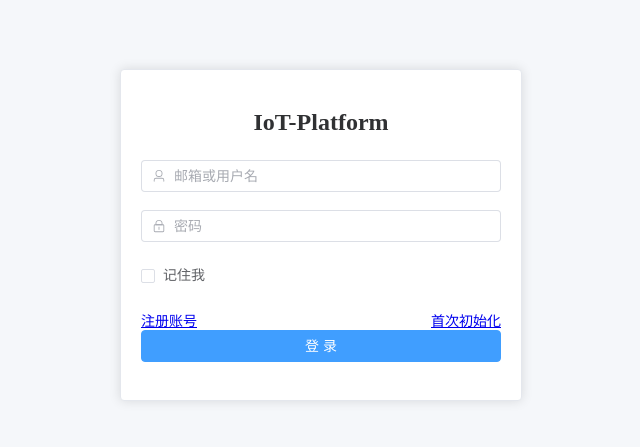
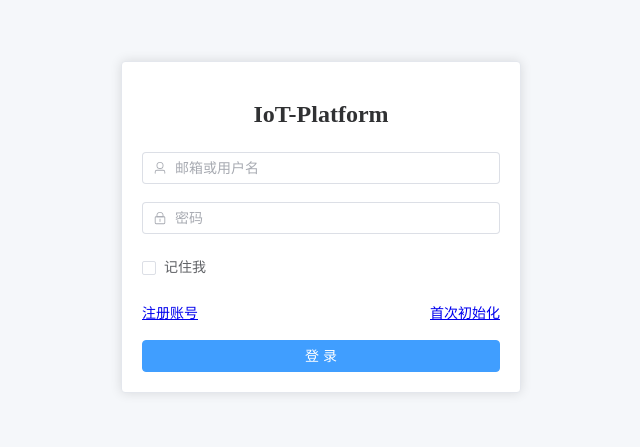
Before and after one commit to wssuifeng/dcim-iot-platform, a Vue app in the folder frontend/: page /login in a window 1280 px wide. Shown: the part 173-620 px from the top of the page, without its empty margins (319-959 px from the left). Built offline with nearby package versions, Linux system fonts and the light colour scheme.

Commit message:
fix(frontend): harden authentication entry flows

```diff
--- a/frontend/index.html
+++ b/frontend/index.html
@@ -1,10 +1,10 @@
 <!DOCTYPE html>
-<html lang="">
+<html lang="zh-CN">
   <head>
     <meta charset="UTF-8">
     <link rel="icon" href="/favicon.ico">
     <meta name="viewport" content="width=device-width, initial-scale=1.0">
-    <title>Vite App</title>
+    <title>数据中心动环监控平台</title>
   </head>
   <body>
     <div id="app"></div>
--- a/frontend/src/App.vue
+++ b/frontend/src/App.vue
@@ -1,3 +1,19 @@
 <template>
   <router-view />
 </template>
+
+<style>
+*,
+*::before,
+*::after {
+  box-sizing: border-box;
+}
+
+html,
+body,
+#app {
+  min-width: 320px;
+  min-height: 100%;
+  margin: 0;
+}
+</style>
--- a/frontend/src/router/index.js
+++ b/frontend/src/router/index.js
@@ -201,12 +201,24 @@ function hasRouteRole(route, authStore, organizationStore) {
 }
 
 function getFirstAccessibleRouteName(authStore, organizationStore) {
-  return (
-    routes[1].children
-      .filter((route) => route.meta.navigation && hasRouteRole(route, authStore, organizationStore))
+  const navigationRoutes = routes.find((route) => route.path === '/')?.children
+    ?.filter((route) => route.meta.navigation) || []
+
+  if (authStore.normalizedRole === PLATFORM_ADMIN) {
+    return navigationRoutes
+      .filter((route) => route.meta.roles?.includes(PLATFORM_ADMIN))
+      .sort((left, right) => left.meta.navigationOrder - right.meta.navigationOrder)[0]
+      ?.name || 'platform-registration'
+  }
+
+  if (organizationStore.currentRole) {
+    return navigationRoutes
+      .filter((route) => route.meta.roles?.includes(organizationStore.currentRole))
       .sort((left, right) => left.meta.navigationOrder - right.meta.navigationOrder)[0]
       ?.name || 'dashboard'
-  )
+  }
+
+  return 'account-organizations'
 }
 
 router.beforeEach(async (to) => {
--- a/frontend/src/views/login/index.vue
+++ b/frontend/src/views/login/index.vue
@@ -140,12 +140,14 @@ async function handleLogin() {
   display: flex;
   justify-content: center;
   align-items: center;
-  height: 100vh;
+  min-height: 100vh;
+  padding: 24px;
+  box-sizing: border-box;
   background-color: #f5f7fa;
 }
 
 .login-card {
-  width: 400px;
+  width: min(400px, 100%);
 }
 
 .login-title {
@@ -161,6 +163,11 @@ async function handleLogin() {
 .login-links {
   display: flex;
   justify-content: space-between;
+  margin-bottom: 18px;
   font-size: 14px;
 }
+
+.login-card :deep(.el-form-item:last-child) {
+  margin-bottom: 0;
+}
 </style>
--- a/frontend/src/views/register/index.vue
+++ b/frontend/src/views/register/index.vue
@@ -46,7 +46,8 @@ const rules = {
 }
 
 async function sendCode() {
-  await formRef.value.validateField('email').catch(() => false)
+  const valid = await formRef.value.validateField('email').then(() => true).catch(() => false)
+  if (!valid) return
   await sendRegistrationCode(form.email)
   ElMessage.success('验证码已发送')
   cooldown.value = 60
@@ -73,4 +74,9 @@ async function submit() {
 h1 { margin: 0 0 22px; font-size: 24px; }
 .code-row { display: grid; grid-template-columns: 1fr 120px; gap: 10px; width: 100%; }
 .submit { width: 100%; margin-bottom: 18px; }
+@media (max-width: 480px) {
+  .auth-shell { padding: 12px; }
+  .auth-panel { padding: 20px; }
+  .code-row { grid-template-columns: 1fr; }
+}
 </style>
--- a/frontend/src/views/setup/index.vue
+++ b/frontend/src/views/setup/index.vue
@@ -3,16 +3,16 @@
     <section class="auth-panel">
       <h1>平台首次初始化</h1>
       <el-alert v-if="!required" title="平台管理员已经初始化" type="info" :closable="false" />
-      <el-form v-else ref="formRef" :model="form" label-position="top">
-        <el-form-item label="部署初始化令牌"><el-input v-model="form.bootstrapToken" type="password" show-password /></el-form-item>
-        <el-form-item label="邮箱"><el-input v-model="form.email" /></el-form-item>
-        <el-form-item label="验证码">
-          <div class="code-row"><el-input v-model="form.verificationCode" maxlength="6" /><el-button @click="sendCode">发送验证码</el-button></div>
+      <el-form v-else ref="formRef" :model="form" :rules="rules" label-position="top">
+        <el-form-item label="部署初始化令牌" prop="bootstrapToken"><el-input v-model="form.bootstrapToken" type="password" show-password /></el-form-item>
+        <el-form-item label="邮箱" prop="email"><el-input v-model="form.email" autocomplete="email" /></el-form-item>
+        <el-form-item label="验证码" prop="verificationCode">
+          <div class="code-row"><el-input v-model="form.verificationCode" maxlength="6" /><el-button :disabled="cooldown > 0" @click="sendCode">{{ cooldown > 0 ? `${cooldown}s` : '发送验证码' }}</el-button></div>
         </el-form-item>
-        <el-form-item label="用户名"><el-input v-model="form.username" /></el-form-item>
+        <el-form-item label="用户名" prop="username"><el-input v-model="form.username" /></el-form-item>
         <el-form-item label="昵称"><el-input v-model="form.nickname" /></el-form-item>
-        <el-form-item label="密码"><el-input v-model="form.password" type="password" show-password /></el-form-item>
-        <el-form-item label="确认密码"><el-input v-model="form.confirmPassword" type="password" show-password /></el-form-item>
+        <el-form-item label="密码" prop="password"><el-input v-model="form.password" type="password" show-password /></el-form-item>
+        <el-form-item label="确认密码" prop="confirmPassword"><el-input v-model="form.confirmPassword" type="password" show-password /></el-form-item>
         <el-button type="primary" class="submit" :loading="loading" @click="submit">创建平台管理员</el-button>
       </el-form>
       <router-link to="/login">返回登录</router-link>
@@ -28,12 +28,33 @@ import { ElMessage } from 'element-plus'
 import { getSetupStatus, initializePlatformAdmin, sendSetupCode } from '@/api/setup'
 
 const router = useRouter()
+const formRef = ref()
 const required = ref(true)
 const loading = ref(false)
+const cooldown = ref(0)
 const form = reactive({ bootstrapToken: '', email: '', verificationCode: '', username: '', nickname: '', password: '', confirmPassword: '' })
+const rules = {
+  bootstrapToken: [{ required: true, message: '请输入部署初始化令牌', trigger: 'blur' }],
+  email: [{ required: true, type: 'email', message: '请输入有效邮箱', trigger: 'blur' }],
+  verificationCode: [{ required: true, pattern: /^\d{6}$/, message: '请输入6位验证码', trigger: 'blur' }],
+  username: [{ required: true, pattern: /^[a-zA-Z0-9_]{4,20}$/, message: '4-20位字母数字下划线', trigger: 'blur' }],
+  password: [{ required: true, pattern: /^(?=.*[a-z])(?=.*[A-Z])(?=.*\d).{8,32}$/, message: '密码需包含大小写字母和数字', trigger: 'blur' }],
+  confirmPassword: [{ validator: (_, value, callback) => value === form.password ? callback() : callback(new Error('两次密码不一致')), trigger: 'blur' }],
+}
 onMounted(async () => { required.value = Boolean((await getSetupStatus()).data?.required) })
-async function sendCode() { await sendSetupCode(form.email); ElMessage.success('验证码已发送') }
+async function sendCode() {
+  const valid = await formRef.value.validateField('email').then(() => true).catch(() => false)
+  if (!valid) return
+  await sendSetupCode(form.email)
+  ElMessage.success('验证码已发送')
+  cooldown.value = 60
+  const timer = window.setInterval(() => {
+    cooldown.value -= 1
+    if (cooldown.value <= 0) window.clearInterval(timer)
+  }, 1000)
+}
 async function submit() {
+  if (!(await formRef.value.validate().catch(() => false))) return
   loading.value = true
   try { await initializePlatformAdmin(form); ElMessage.success('初始化完成'); router.push('/login') }
   finally { loading.value = false }
@@ -46,4 +67,9 @@ async function submit() {
 h1 { margin: 0 0 22px; font-size: 24px; }
 .code-row { display: grid; grid-template-columns: 1fr 120px; gap: 10px; width: 100%; }
 .submit { width: 100%; margin-bottom: 18px; }
+@media (max-width: 480px) {
+  .auth-shell { padding: 12px; }
+  .auth-panel { padding: 20px; }
+  .code-row { grid-template-columns: 1fr; }
+}
 </style>
```
